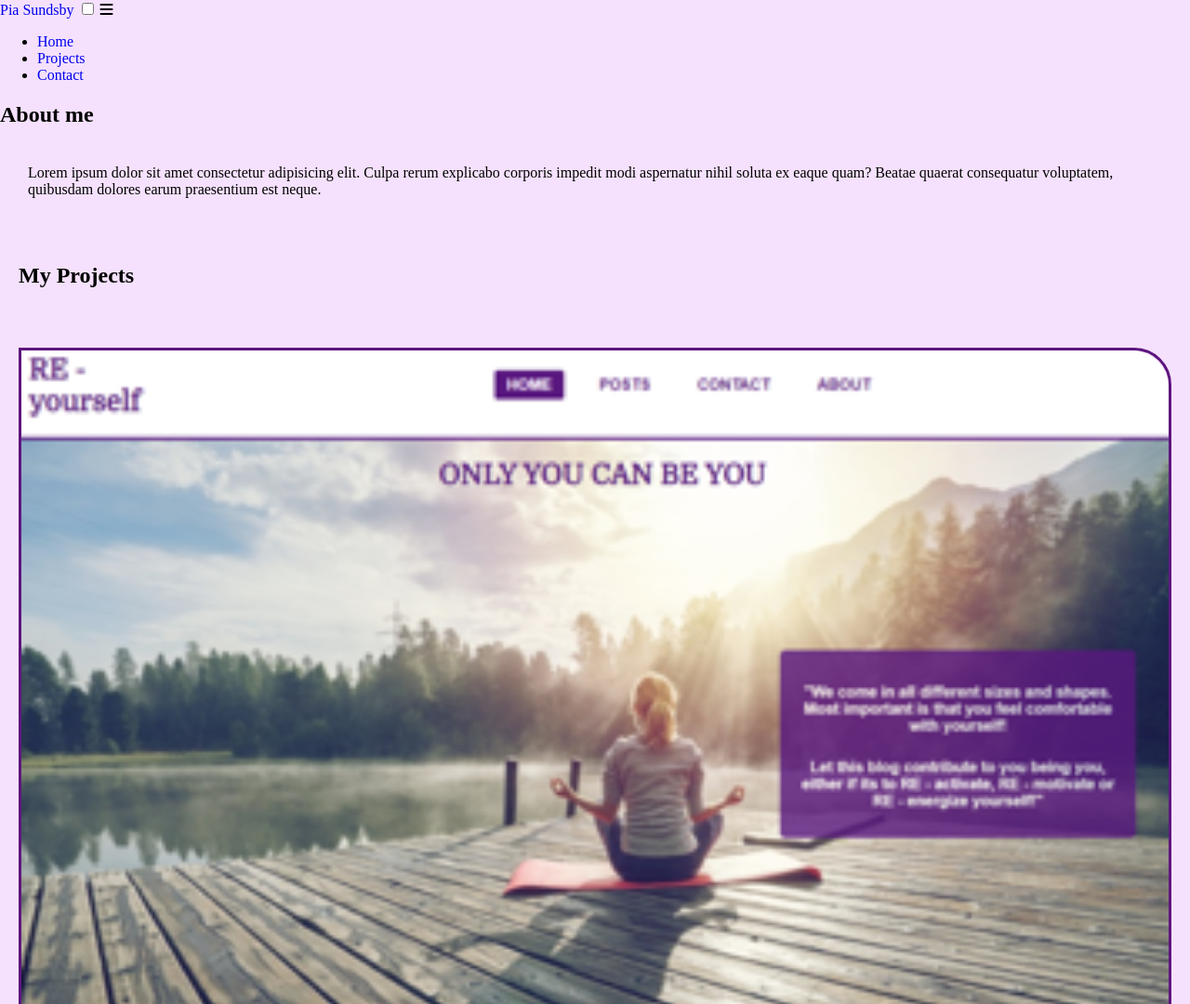
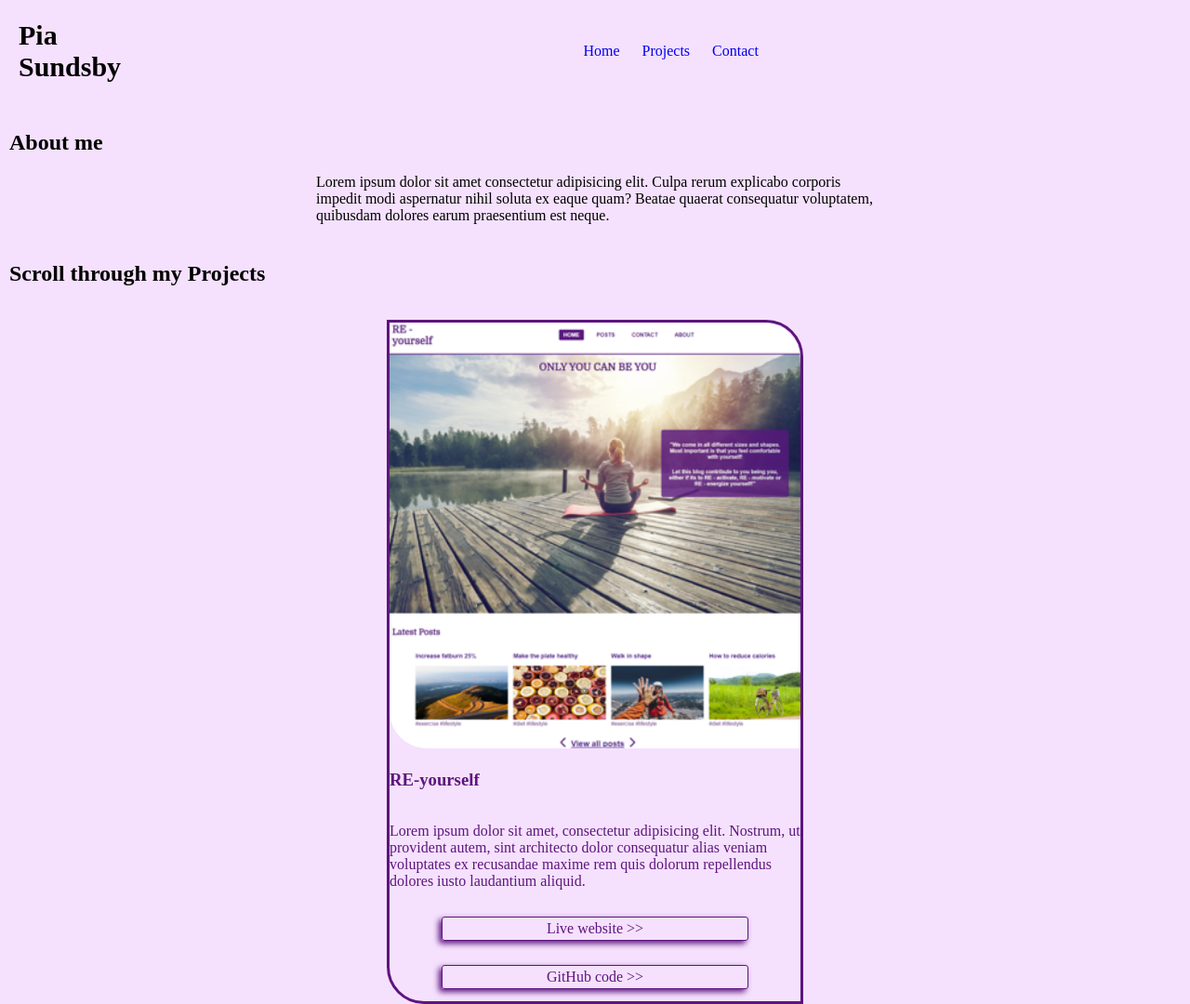
Before and after one commit to piasun/portfolio, a plain HTML site: page index.html in a window 1280 px wide. Shown: the top 1080 px of the page at 93% size. Drawn offline with Linux system fonts and the light colour scheme.

Commit message:
update index css

```diff
--- a/css/index.css
+++ b/css/index.css
@@ -2,9 +2,36 @@ h2 {
     font-weight: bold;
 }
 
-.project-container {
+.about, .project-container {
     margin: auto;
-    padding: 20px;
+    padding: 10px;
+}
+
+.about p {
+  max-width: 600px;
+  margin: 0 auto;
+}
+
+
+.scroll-projects {
+  height: 20rem;
+  width: 18.75rem;
+  overflow: auto;
+  margin: 0 auto;
+}
+
+.output {
+  margin-top: 2rem;
+}
+
+button {
+  float: right;
+  margin: 10px 30px;
+  cursor: pointer;
+  background-color:#F5E1FD;
+  border-radius: 3px;
+  border: none;
+  box-shadow: -3px 3px 6px #a21085;
 }
 
   .singel-project {
@@ -13,12 +40,7 @@ h2 {
     justify-content: center;
     align-items: center;
     gap: 2rem;
-    margin: 4rem auto;
-  }
-
-  .reverse {
-    flex-direction: row-reverse;
-
+    margin: 1rem;
   }
 
   .item-1 {
@@ -50,12 +72,6 @@ h2 {
     flex-direction: column;
 }
 
-  p {
-    margin: 10px;
-    padding: 20px;
-    text-align: left;
-  }
-
   .buttons {
     display: flex;
     flex-direction: column;
--- a/css/media.css
+++ b/css/media.css
@@ -1,7 +1,41 @@
 @media (min-width:600px) {
+
+    .scroll-projects {
+        height: 50rem;
+        width: 30rem;
+
+    }
+
+    .single-project {
+        margin: 4rem 2rem;
+    }
 
     .project-details {
        align-items: stretch;
 
     }
 }
+
+@media (min-width: 800px) {
+    .menu-btn {
+      display: none;
+    }
+
+    header {
+      display: flex;
+      justify-content: space-between;
+      align-items: center;
+      position: relative;
+    }
+
+    nav {
+      display: block;
+      position: static;
+      background: none;
+    }
+
+    nav li {
+      display: inline-block;
+      padding: 10px;
+    }
+}
--- a/css/styles.css
+++ b/css/styles.css
@@ -11,6 +11,65 @@ body{
     background-color: #F5E1FD;
 }
 
+
+/*header*/
+header{
+  display: block;
+  margin: 20px;
+  min-height: 50px;
+}
+
+.logo {
+  font-family: var(--text-header), serif;
+  font-size: 30px;
+  color: var(--main);
+  font-weight: bold;
+}
+
+/*header navigation*/
+
+nav {
+  margin-left: 25px;
+  display: none;
+  position: absolute;
+  width: 100%;
+  height: 100%;
+  z-index: 1000;
+  right: 0px;
+  text-align: center;
+  background:  #F5E1FD;
+  color: var(--main);
+}
+
+nav ul {
+  padding: 0px;
+}
+
+nav li {
+  display: block;
+  padding: 20px 30px;
+}
+
+nav li span {
+  padding-left: 5px;
+}
+
+#menu-icon {
+  display: none;
+}
+
+.menu-btn {
+  font-size: 30px;
+  float: right;
+  margin: 0 30px;
+  cursor: pointer;
+  color: var(--main);
+}
+
+#menu-icon:checked ~ nav {
+  display: block;
+}
+
 /*
 p {
     max-width: 600px;
--- a/index.html
+++ b/index.html
@@ -27,14 +27,15 @@
         </nav>
       </header>
       <main>
-        <section>
+        <section class="about">
             <h1>About me</h1>
             <div>
                 <p>Lorem ipsum dolor sit amet consectetur adipisicing elit. Culpa rerum explicabo corporis impedit modi aspernatur nihil soluta ex eaque quam? Beatae quaerat consequatur voluptatem, quibusdam dolores earum praesentium est neque.</p>
             </div>
         </section>
         <section class="project-container">
-            <h2>My Projects</h2>
+            <h2>Scroll through my Projects</h2>
+            <div class="scroll-projects">
             <div class="singel-project">
                 <div class="item-1">
                     <div>
@@ -50,7 +51,7 @@
                     </div>
                 </div>
             </div>
-            <div class="singel-project reverse">
+            <div class="singel-project">
                 <div class="item-2">
                     <img src="images/RainyDays_website-1.PNG" alt="overview of the home page of RainyDays website">
                     <div class="project-details">
@@ -76,6 +77,8 @@
                     </div>
                 </div>
             </div>
+            </div>
+            <button class="scroll-down">Scroll</button>
         </section>
         <secion>
             <div>
@@ -83,5 +86,6 @@
             </div>
         </secion>
       </main>
+      <script src="js/index.js"></script>
 </body>
 </html>
--- /dev/null
+++ b/js/index.js
@@ -0,0 +1,7 @@
+const scrollProjects = document.querySelector(".scroll-projects");
+const scrollDown = document.querySelector(".scroll-down");
+
+
+scrollDown.addEventListener("click", function () {
+    scrollProjects.scrollTop += 25;
+});
```
